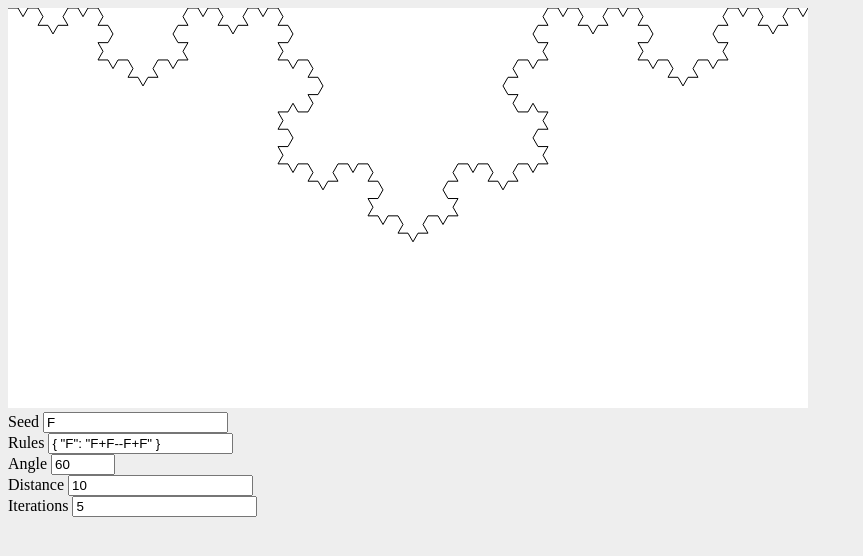
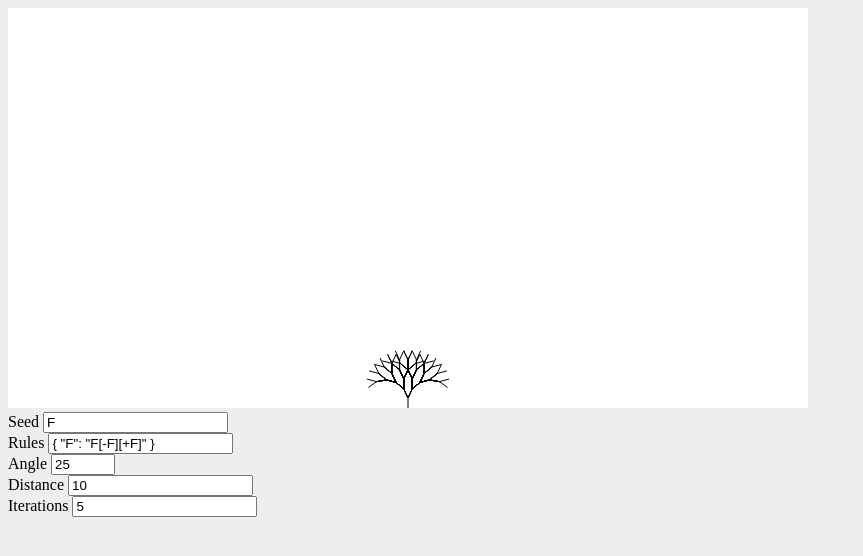
Before and after one commit to Paul-Hebert/l-system-tools, a website with bundled scripts: page src/demo/index.html in a window 1280 px wide. Shown: the whole page, without its empty margins (0-863 px from the left). Built offline with nearby package versions, Linux system fonts and the light colour scheme.

Commit message:
Handle branching for organic botanical patterns

```diff
--- a/src/demo/index.html
+++ b/src/demo/index.html
@@ -17,7 +17,7 @@
       </label>
       <label>
         Rules
-        <input type="text" value='{ "F": "F+F--F+F" }' name="rules" />
+        <input type="text" value='{ "F": "F[-F][+F]" }' name="rules" />
       </label>
       <label>
         Angle
@@ -26,7 +26,7 @@
           min="1"
           max="360"
           step="1"
-          value="60"
+          value="25"
           name="angle"
         />
       </label>
--- a/src/renderers/canvas/renderer.js
+++ b/src/renderers/canvas/renderer.js
@@ -5,8 +5,9 @@ export const renderCanvas = ({
   distance = 10,
 }) => {
   const ctx = canvas.getContext("2d");
-  const position = { x: 0, y: 0 };
-  let rotation = 90;
+  let position = { x: 400, y: 400 };
+  let rotation = 180;
+  let trunks = [];
 
   // Clear the canvas
   ctx.clearRect(0, 0, ctx.canvas.width, ctx.canvas.height);
@@ -22,12 +23,21 @@ export const renderCanvas = ({
       rotation -= Number(angle);
     } else if (command === "-") {
       rotation += Number(angle);
+    } else if (command === "[") {
+      trunks.push({ position: { ...position }, rotation });
+    } else if (command === "]") {
+      const lastTrunk = trunks.pop();
+      position = { ...lastTrunk.position };
+      rotation = lastTrunk.rotation;
+      ctx.moveTo(position.x, position.y);
     } else if (command === "F") {
       position.x += Math.sin(degreesToRadians(rotation)) * distance;
       position.y += Math.cos(degreesToRadians(rotation)) * distance;
 
       ctx.lineTo(position.x, position.y);
     }
+
+    console.log(command);
 
     if (rotation >= 360) rotation -= 360;
   });
```
